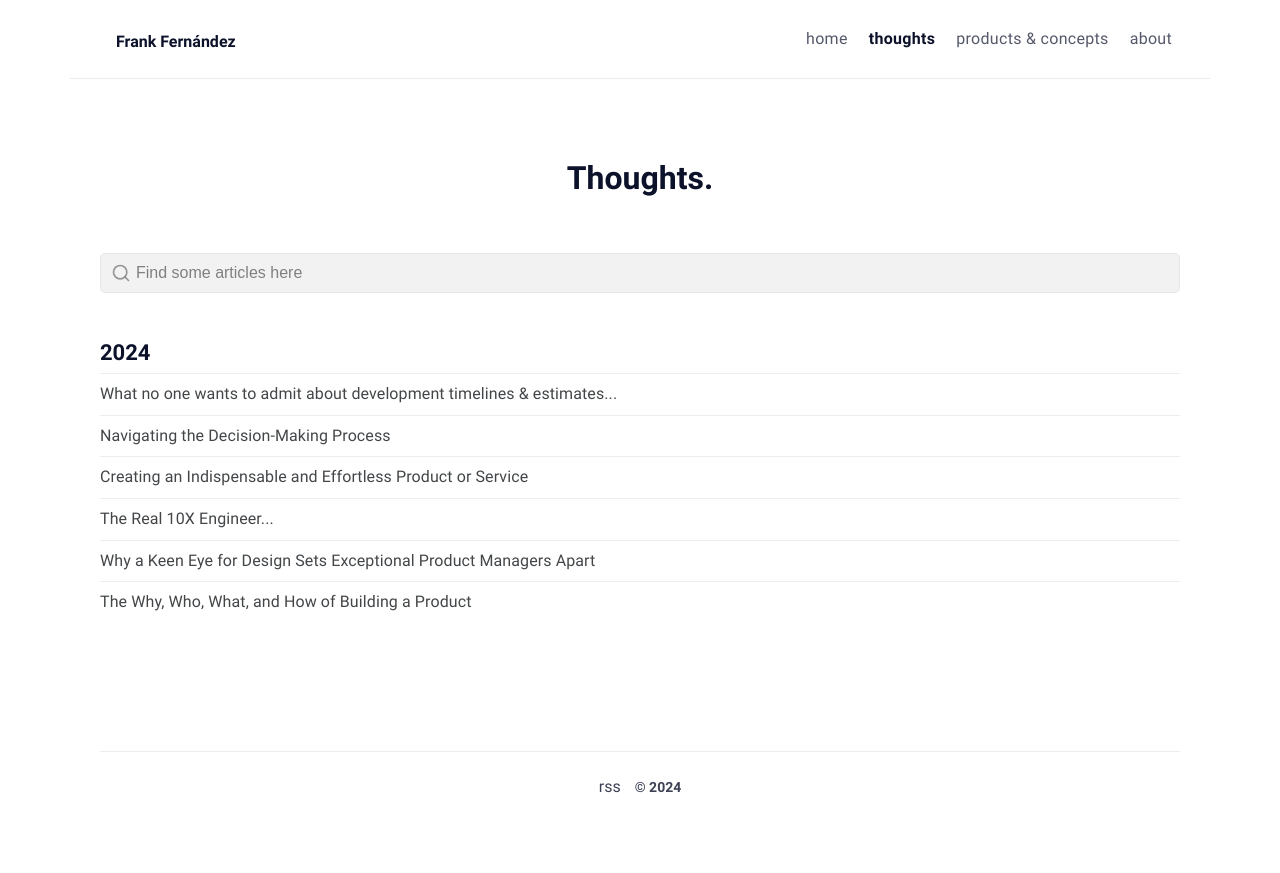
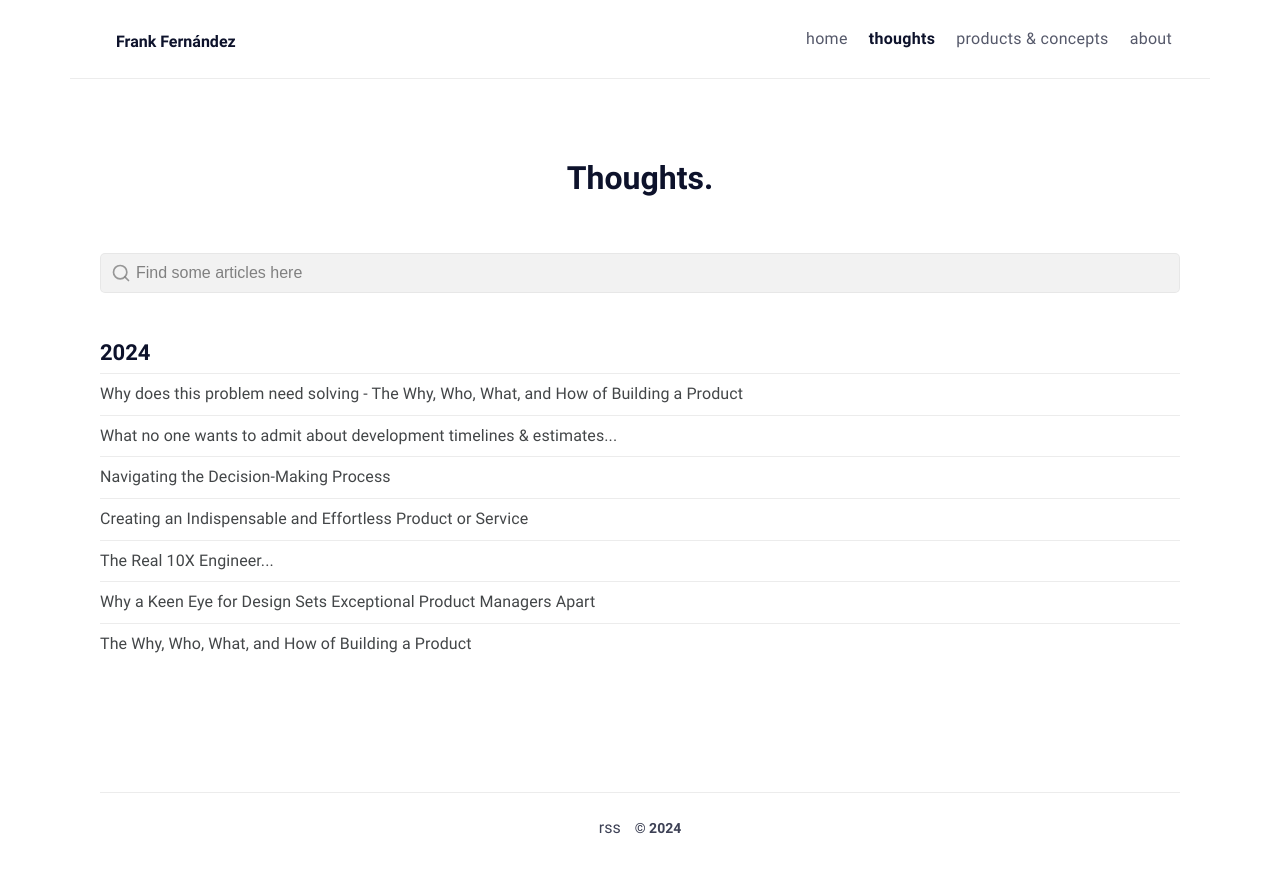
Before and after one commit to frafdez/blog, a Jekyll site: the page built from archive.html, in a window 1280 px wide. Shown: the top 873 px of the page. Built offline with Jekyll 4.4.1, drawn with Linux system fonts in a browser that asks for light colours; part of the change alters nothing that is shown.

Commit message:
New Post

```diff
--- a/_posts/2024-07-08-why-who-what-how-of-building-products.markdown
+++ b/_posts/2024-07-08-why-who-what-how-of-building-products.markdown
@@ -9,7 +9,7 @@ The Why, Who, What, and How of Building a Product
 
 Building a product is an expensive endeavor. It's not just about the money spent, but also the time invested. Before starting any product development, we need to ask ourselves the following Why, Who, What, and How questions to understand what we are committing to:
 
-1. Why: Why does this problem need solving?
+1. Why: [Why does this problem need solving?](/2024/07/26/why-does-this-problem-need-solving-the-why-who-what-and-how-of-building-a-product.html)
 2. Who: Who is our target audience?
 3. How (Large): How large is our target audience/market, and how much of it can we capture?
 4. What: What unique value does our solution offer?
--- /dev/null
+++ b/_posts/2024-07-26-why-does-this-problem-need-solving-the-why-who-what-and-how-of-building-a-product.md
@@ -0,0 +1,16 @@
+---
+title: Why does this problem need solving - The Why, Who, What, and How of Building
+  a Product
+---
+
+# 1. Why does this problem need solving?
+Let's dive into the [WWWH](/2024/07/08/why-who-what-how-of-building-products.html) of building a product...
+
+We often assume our problems are universal and jump into building a product without fully understanding why the problem needs solving. The "why" is the most critical question to ask yourself, even more so than the "what". If you can't answer this first question, it isn't worth building the product.
+Consider a hypothetical example for a product like Notion:
+
+"Many professionals and organizations require a versatile tool that combines note-taking, task management, and database functions in a single platform. Existing solutions often lack the flexibility and integration needed for seamless workflow management."
+
+This answers the "why": Existing solutions lack effective workflow management. Understanding the "why" is not just crucial for you but also for your future customers. It clarifies why they need this tool instead of using multiple tools to solve their problems.
+
+**Learn about all 7 of the [The Why, Who, What, and How of Building a Product](/2024/07/08/why-who-what-how-of-building-products.html)**
```
